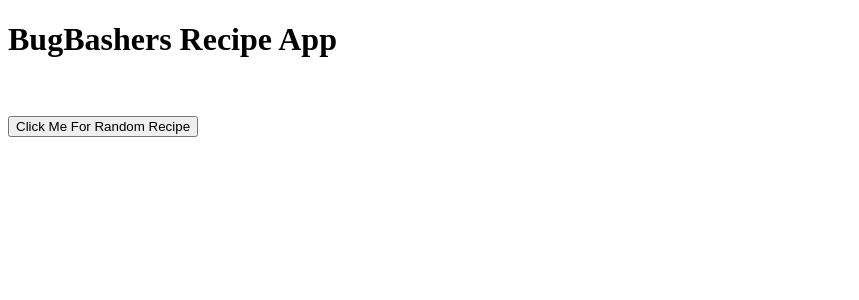
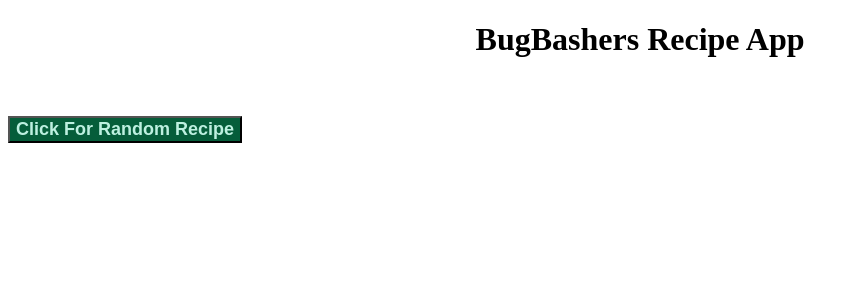
Before and after one commit to AvosNova/Nexus_00, a Django app: page / in a window 1280 px wide. Shown: the top 300 px of the page, without its empty margins (0-859 px from the left). Run offline with Django 5.2, Linux system fonts and the light colour scheme.

Commit message:
Style: Button, Header
Added color to button and moved header to center

```diff
--- a/pantryPal/pantryPal/data_handler/templates/data_handler/index.html
+++ b/pantryPal/pantryPal/data_handler/templates/data_handler/index.html
@@ -14,10 +14,36 @@
 <body>
 
     <br><br>
-    <a href="data_handler/recipes/"><button> Click Me For Random Recipe</button> </a>
+    <a href="data_handler/recipes/"><button> Click For Random Recipe</button> </a>
     <source>
     </button>
 </body>
 
 
+<style>
+    :root {
+        --button-text-color: rgb(189, 240, 224);
+        --button-bckgrnd-color: rgb(5, 93, 58);
+    }
+
+    button {
+        font-size: large;
+        font-weight: 800;
+        color: var(--button-text-color);
+        background-color: var(--button-bckgrnd-color);
+
+    }
+
+    button:hover {
+        transform: translateY(-5px);
+        color: var(--button-bckgrnd-color);
+        background-color: var(--button-text-color);
+
+    }
+
+    header {
+        text-align: center;
+    }
+</style>
+
 </html>
```
